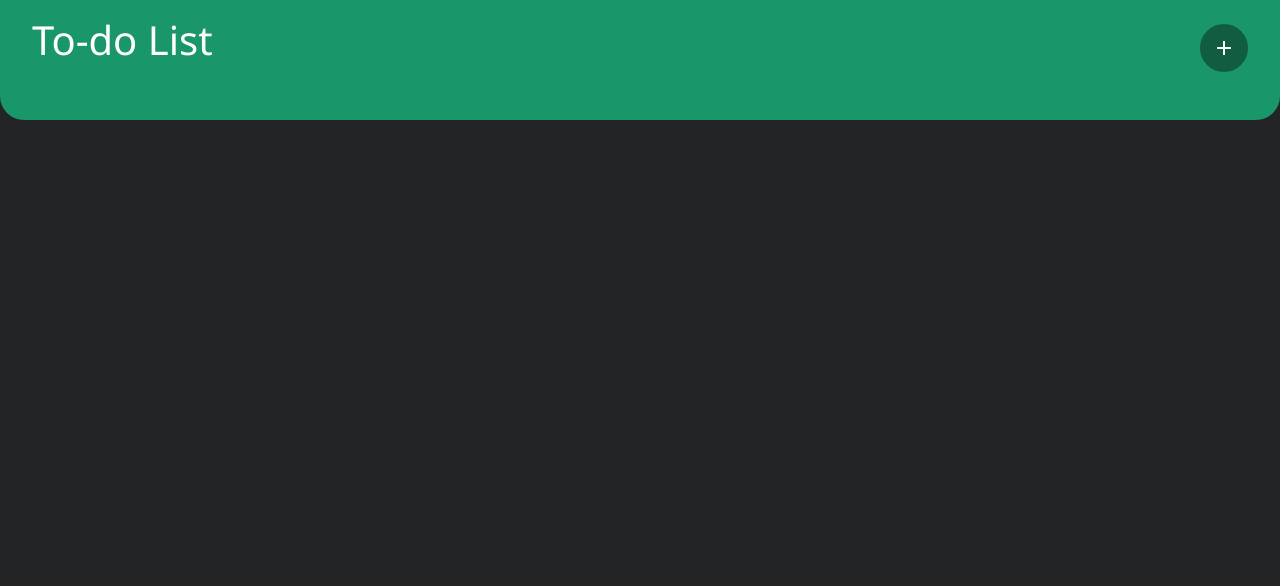
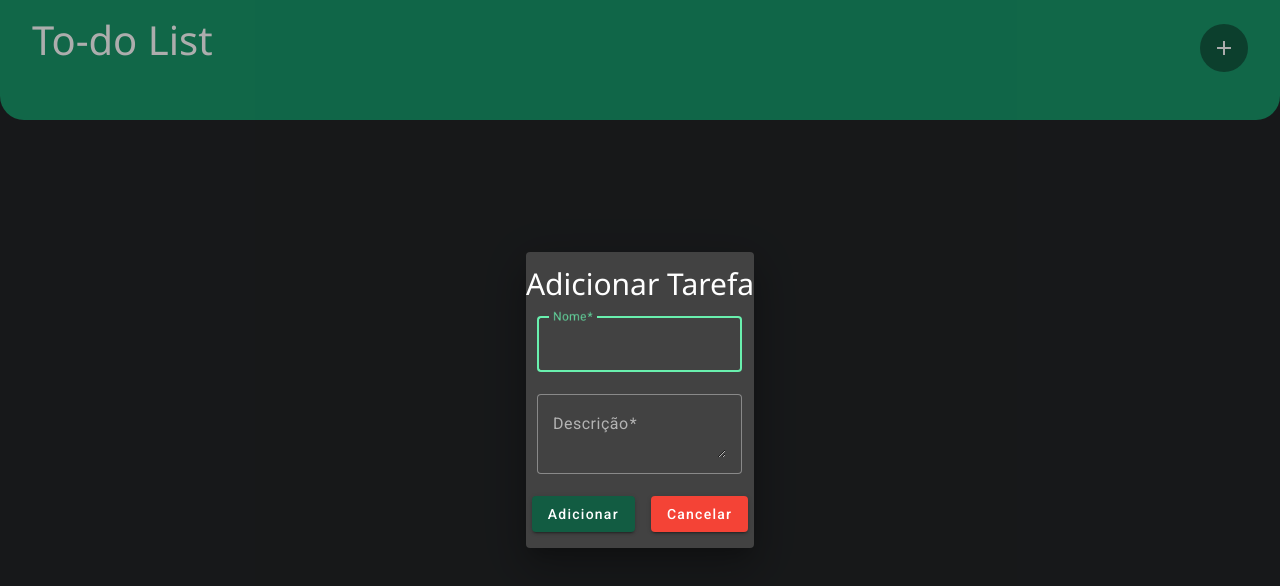
Before and after one commit to PauloAlves8039/angular-todo-list, an Angular app: page / in a window 1280 px wide. Both pictures are taken after a click on the button "add". Shown: the top 586 px of the page. Built offline with nearby package versions, Linux system fonts and the light colour scheme.

Commit message:
Criando modal para adicionar o todo

```diff
--- a/src/app/components/header/header.component.ts
+++ b/src/app/components/header/header.component.ts
@@ -1,9 +1,10 @@
-import { Component } from '@angular/core';
+import { Component, inject } from '@angular/core';
 import { CommonModule } from '@angular/common';
 import { MatButtonModule } from '@angular/material/button';
 import { MatDividerModule } from '@angular/material/divider';
 import { MatIconModule } from '@angular/material/icon';
-import { MatDialogModule } from '@angular/material/dialog';
+import { MatDialog, MatDialogModule } from '@angular/material/dialog';
+import { TodoFormComponent } from '../todo-form/todo-form.component';
 
 @Component({
   selector: 'app-header',
@@ -19,7 +20,12 @@ import { MatDialogModule } from '@angular/material/dialog';
   styleUrls: []
 })
 export class HeaderComponent {
+  private dislogService = inject(MatDialog);
+
   public handleOpenModal(): void {
-    alert('Adicionar Nova Tarefa');
+    this.dislogService.open(TodoFormComponent, {
+      width: '50vm',
+      maxHeight: '80vh',
+    });
   }
 }
--- a/src/app/components/todo-form/todo-form.component.html
+++ b/src/app/components/todo-form/todo-form.component.html
@@ -16,7 +16,7 @@
       <button mat-raised-button class="todo_form_sucess_btn" type="submit">
         Adicionar
       </button>
-      <button mat-raised-button color="warn" type="button">Cancelar</button>
+      <button mat-raised-button color="warn" type="button" (click)="handleCloseModal()">Cancelar</button>
     </div>
   </section>
 </form>
--- a/src/app/components/todo-form/todo-form.component.ts
+++ b/src/app/components/todo-form/todo-form.component.ts
@@ -11,8 +11,9 @@ import {
   Validators,
 } from '@angular/forms';
 import { MatButtonModule } from '@angular/material/button';
-import { MatDialogModule } from '@angular/material/dialog';
+import { MatDialogModule, MatDialogRef } from '@angular/material/dialog';
 import { TodoSignalsService } from 'src/app/services/todo-signals.service';
+import { HeaderComponent } from '../header/header.component';
 
 @Component({
   selector: 'app-todo-form',
@@ -32,14 +33,12 @@ import { TodoSignalsService } from 'src/app/services/todo-signals.service';
 })
 export class TodoFormComponent {
   private todosSignalService = inject(TodoSignalsService);
+  private dialogRefService = inject(MatDialogRef<HeaderComponent>);
   public allTodos = this.todosSignalService.todosState();
 
   public todosForm = new FormGroup({
     title: new FormControl('', [Validators.required, Validators.minLength(3)]),
-    description: new FormControl('', [
-      Validators.required,
-      Validators.minLength(5),
-    ]),
+    description: new FormControl('', [Validators.required, Validators.minLength(5)]),
   });
 
   public handleCreateNewTodo(): void {
@@ -50,6 +49,11 @@ export class TodoFormComponent {
       const done = false;
 
       this.todosSignalService.updateTodos({id, title, description, done});
+      this.dialogRefService.close();
     }
   }
+
+  public handleCloseModal(): void {
+    this.dialogRefService.close();
+  }
 }
```
